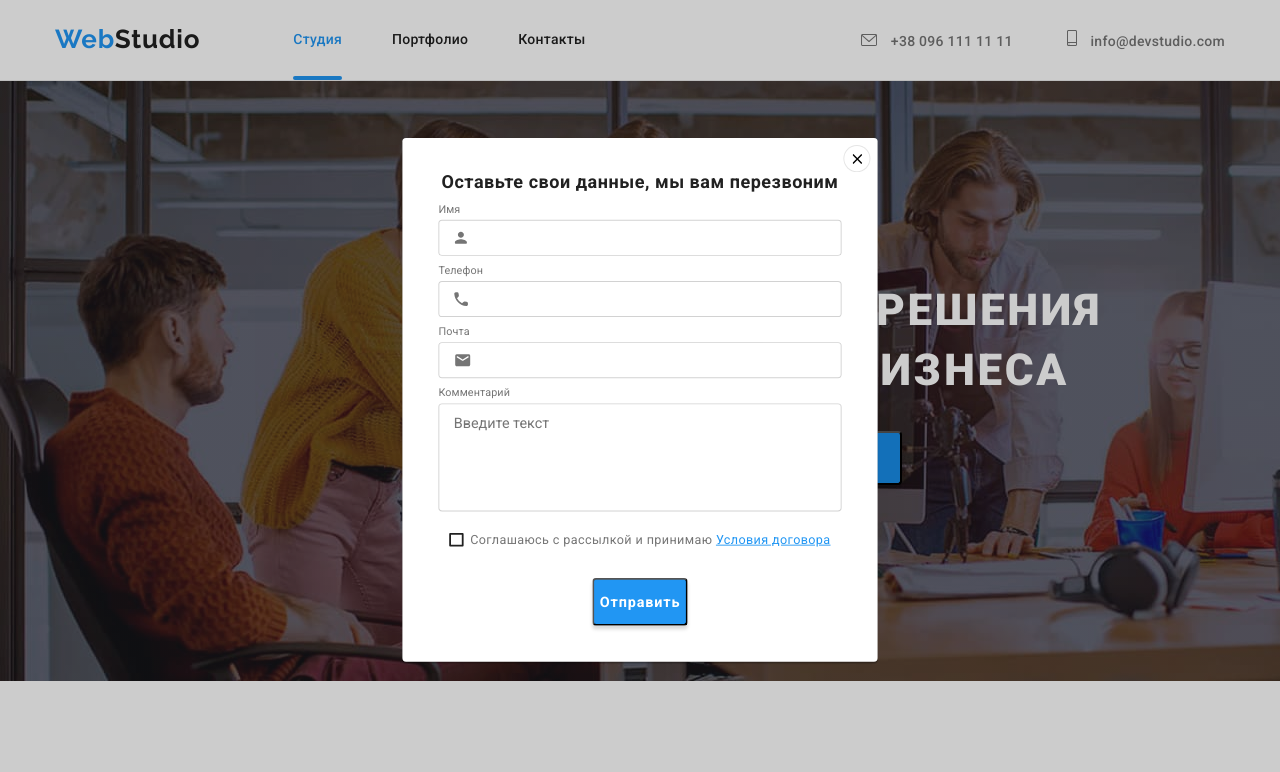
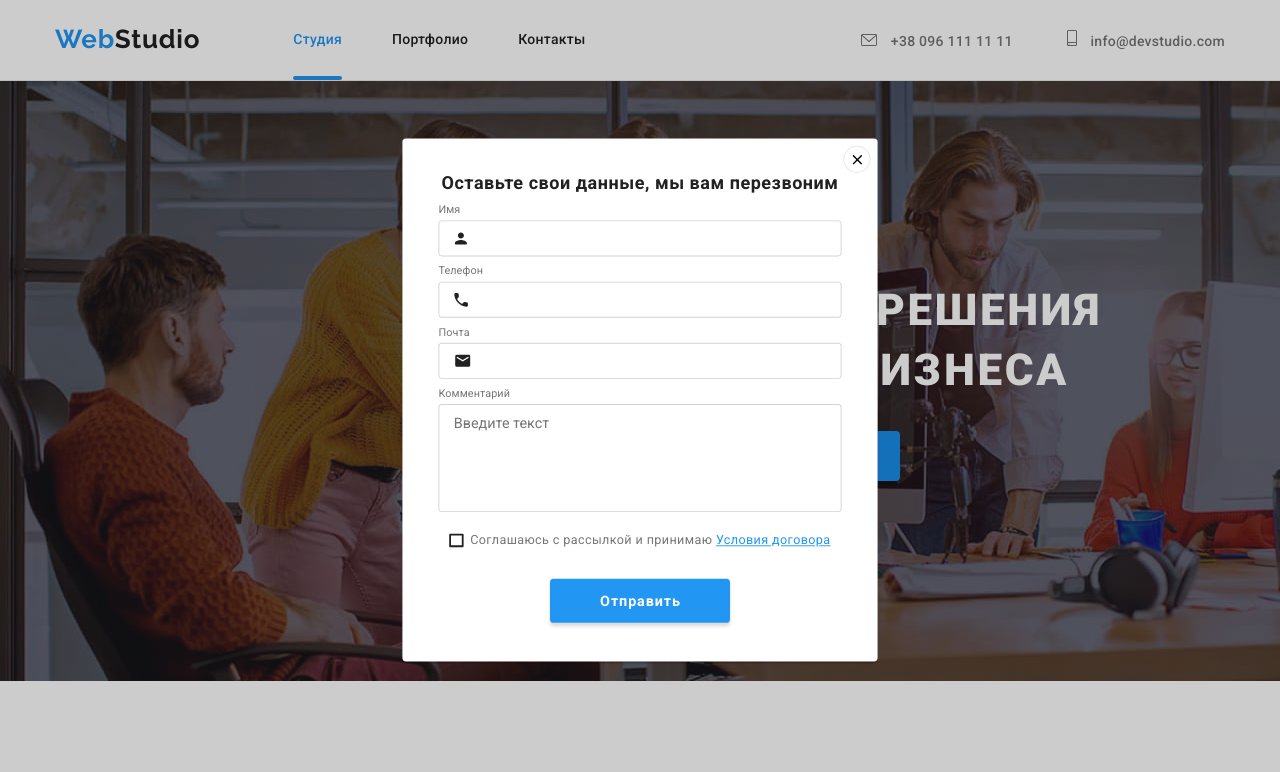
Before and after one commit to an-na-kuzmina/goit-markup-hw-06, a plain HTML site: page index.html in a window 1280 px wide. Both pictures are taken after a click on the button "Заказать услугу". Shown: the top 772 px of the page. Drawn offline with nearby package versions, Linux system fonts and the light colour scheme.

Commit message:
border forn btn, fill icon form send icon

```diff
--- a/css/styles.css
+++ b/css/styles.css
@@ -199,6 +199,7 @@ img {
   box-shadow: 0px 4px 4px rgba(0, 0, 0, 0.15);
   border-radius: 4px;
   cursor: pointer;
+  border: 0px;
   transition: background-color 250ms cubic-bezier(0.4, 0, 0.2, 1);
 }
 
@@ -564,14 +565,16 @@ img {
 }
 
 .modal {
+  width: 528px;
+  min-height: 581px;
+
   display: block;
   position: absolute;
   top: 50%;
   left: 50%;
   transform: translate(-50%, -50%) scale(0.9);
   transition: transform 250ms cubic-bezier(0.4, 0, 0.2, 1);
-  width: 528px;
-  min-height: 581px;
+
   background-color: var(--white-color);
   box-shadow: 0px 1px 3px rgba(0, 0, 0, 0.12), 0px 1px 1px rgba(0, 0, 0, 0.14),
     0px 2px 1px rgba(0, 0, 0, 0.2);
@@ -683,16 +686,19 @@ img {
 .icon-name {
   width: 26px;
   height: 26px;
+  fill: var(--dark-color);
 }
 
 .icon-tel {
   width: 27px;
   height: 27px;
+  fill: var(--dark-color);
 }
 
 .icon-email {
   width: 30px;
   height: 26px;
+  fill: var(--dark-color);
 }
 
 .form-label {
@@ -768,6 +774,8 @@ img {
 .form-bnt-submit {
   padding-top: 10px;
   padding-bottom: 10px;
+  padding-left: 56px;
+  padding-right: 55px;
   font-family: 'Roboto';
   font-style: normal;
   font-weight: 700;
@@ -783,6 +791,7 @@ img {
   box-shadow: 0px 4px 4px rgba(0, 0, 0, 0.15);
   border-radius: 4px;
   cursor: pointer;
+  border: 0px;
   transition: background-color 250ms cubic-bezier(0.4, 0, 0.2, 1);
 }
 
@@ -905,6 +914,7 @@ img {
   filter: drop-shadow(0px 4px 4px rgba(0, 0, 0, 0.15));
   border-radius: 4px;
   background-color: var(--hero-footer-color);
+  color: var(--white-color);
 }
 
 .foooter-form-bnt {
@@ -913,13 +923,14 @@ img {
   padding-top: 10px;
   padding-bottom: 10px;
   padding-left: 29px;
+  padding-right: 28px;
   margin-left: 12px;
   font-family: 'Roboto';
   font-style: normal;
   font-weight: 700;
   font-size: 16px;
   line-height: 1.87;
-
+  border: 0px;
   display: flex;
   align-items: center;
   text-align: center;
@@ -935,6 +946,5 @@ img {
   margin-top: 13px;
   margin-bottom: 13px;
   margin-left: 10px;
-  margin-right: 28px;
 }
 /* footer end*/
```
